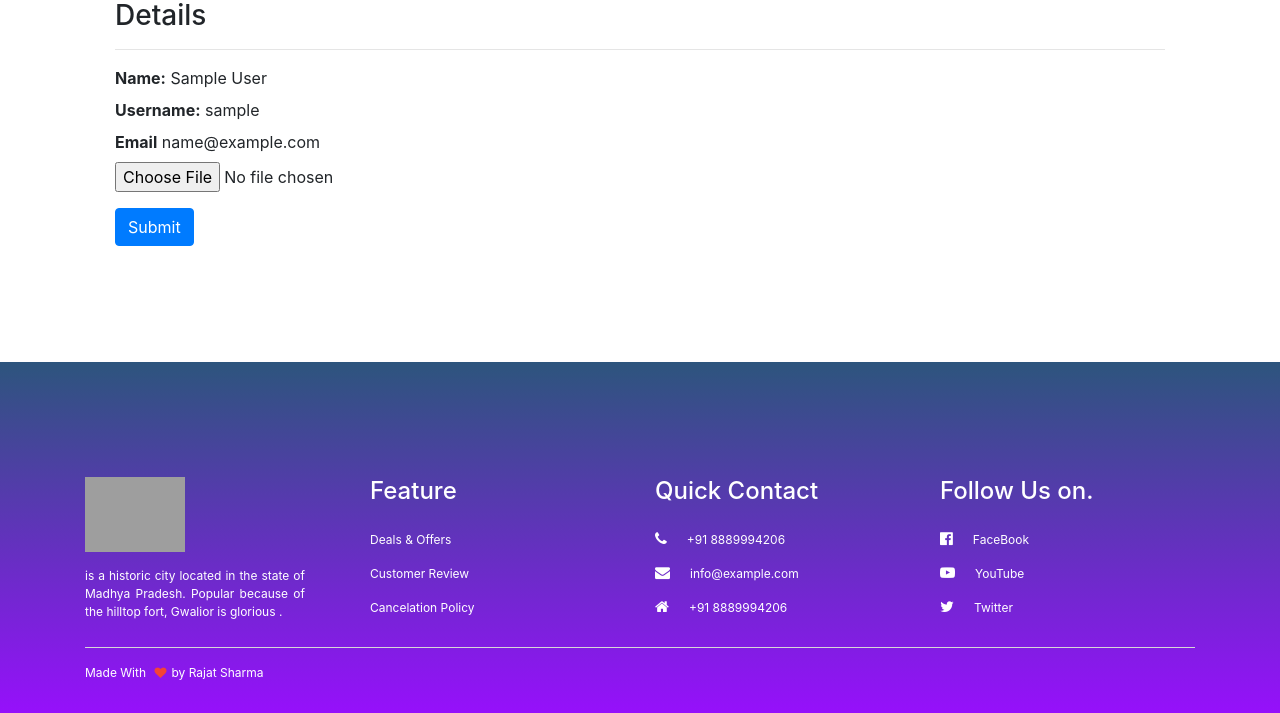
After one commit to rajatsharma9/flask_app, a Flask app: page /user_profile in a window 1280 px wide. The commit adds this page. Shown: the part 513-1226 px from the top of the page. Run offline with Flask 2, Linux system fonts and the light colour scheme; the visitor is signed in with stand-in values (Sample User, id 1); some libraries are stand-ins or nearby versions; grey boxes are pictures that could not be loaded.

Commit message:
Uplode user profile image

```diff
--- a/app/models.py
+++ b/app/models.py
@@ -12,7 +12,9 @@ class User(db.Model, UserMixin):
     fullName = db.Column(db.String(80))
     username = db.Column(db.String(80), unique=True, nullable=False)
     email = db.Column(db.String(120), unique=True, nullable=False)
-    password = db.Column(db.String(250))
+    image_file = db.Column(db.String(200), nullable=True)
+    password = db.Column(db.String(120))
+    data_created = db.Column(db.DateTime, default=datetime.datetime.now())
     user_posts = db.relationship(
         "Post",
         backref='user',
--- a/app/static/css/home.css
+++ b/app/static/css/home.css
@@ -56,6 +56,13 @@ h1{
     font-family: cursive;
 }
 
+.heading{
+    text-align: center !important;
+    padding-top: 10px !important;
+    color: darkred;
+    font-family: cursive;
+}
+
 .feature-img img{
     width: 100%;
 }
--- a/app/templates/base.html
+++ b/app/templates/base.html
@@ -31,9 +31,7 @@
       <li class="nav-item">
         <a class="nav-link" href="#!">About</a>
       </li>
-      <!-- <li class="nav-item">
-        <a class="nav-link" href="/show_all_post/1">All Post</a>
-      </li> -->
+
       {% if session.user %}
         <li class="nav-item">
           <a class="nav-link" href="/create_post">Add Post</a>
@@ -43,7 +41,11 @@
           <a class="nav-link" href="/signUp">SignUp</a>
         </li>
       {% endif %}
-
+      {% if session.user %}
+        <li class="nav-item">
+          <a class="nav-link" href="/user_profile">Profile</a>
+        </li>
+      {% endif %}
       {% if session.user %}
         <li class="nav-item">
           <a class="nav-link" href="/logout">LogOut</a>
--- /dev/null
+++ b/app/templates/userProfile.html
@@ -0,0 +1,47 @@
+{% extends "base.html" %}
+
+{% block title %}Home | Flask-Blog{% endblock %}
+
+{% block head %}
+    {{ super() }}
+     <link rel="stylesheet" type="text/css" href="{{ url_for('static', filename='css/home.css') }}">
+{% endblock %}
+
+{% block content %}
+<h1 class="heading"> User Profile</h1>
+  <section class="features">
+    {% for message in get_flashed_messages() %}
+      {% if message %}
+        <div class="alert alert-warning">
+          <button type="button"class="close"data-dismiss="alert">x</button>
+          {{ message }}
+        </div>
+      {% endif%}
+    {% endfor %}
+    <div class="container">
+      <div>
+        <img src="{{image_url}}" style="width: 30%;padding-bottom: 15px;" alt="">
+      </div>
+      <h3>Details</h3>
+      <hr>
+      <div>
+        <label for="content" class="form-label"><b>Name:</b></label>
+        {{user.fullName}}
+      </div>
+      <div>
+        <label for="content" class="form-label"><b>Username:</b></label>
+        {{user.username}}
+      </div>
+      <div>
+        <label for="content" class="form-label"><b>Email</b></label>
+        {{user.email}}
+      </div>
+      <form action = "user_profile" method = "POST" enctype = "multipart/form-data">
+        <input type = "file" accept="image/*" name="file" id="file" />
+        <p>
+          <button type="submit" class="btn btn-primary" style="margin-top: 16px;">Submit</button>
+        </p>
+      </form>
+    </div>
+  </section>
+{% endblock %}
--- a/app/views.py
+++ b/app/views.py
@@ -1,7 +1,10 @@
-from . import db # noqa
-from .models import Post
-from flask import Blueprint, render_template, redirect, url_for, request
+from . import db, ALLOWED_EXTENSIONS # noqa
+from .models import Post, User
+from flask import Blueprint, render_template, redirect, url_for, request, flash
 from flask_login import current_user
+from werkzeug.utils import secure_filename
+import os
+import uuid
 
 main = Blueprint('main', __name__)
 
@@ -68,3 +71,32 @@ def delete(post_id):
 def about():
     """Show the loged in user post."""
     return render_template('about.html')
+
+
+def allowed_file(filename):
+    """Return File with defined extension."""
+    return '.' in filename and filename.rsplit('.', 1)[1].lower() in ALLOWED_EXTENSIONS
+
+
+@main.route('/user_profile', methods=['GET', 'POST'])
+def user_profile():
+    """Show User profile and uplode image."""
+    image_url = current_user.image_file
+    if request.method == 'POST':
+        # check if the post request has the file part
+        file = request.files['file']
+        # If the user does not select a file, the browser submits an
+        # empty file without a filename.
+        if file.filename == '' or 'file' not in request.files:
+            flash('No selected file')
+            return redirect(request.url)
+        if file and allowed_file(file.filename):
+            key = uuid.uuid1()
+            img = request.files["file"]
+            img_new_name = f"{key}{img.filename}" # noqa
+            path = os.path.join(main.root_path, 'static/user_profile_img', img_new_name)
+            img.save(path)
+            current_user.image_file = img_new_name
+            db.session.commit()
+        image_url = url_for('static', filename='user_profile_img/' + current_user.image_file)
+    return render_template('userProfile.html', image_url=image_url, user=current_user)
```
Also changed, not shown: app/__init__.py (+7 -2 lines), app/auth.py (+8 -8 lines), app/templates/logIn.html (+8 -1 lines), app/templates/signUp.html (+1 -8 lines).
